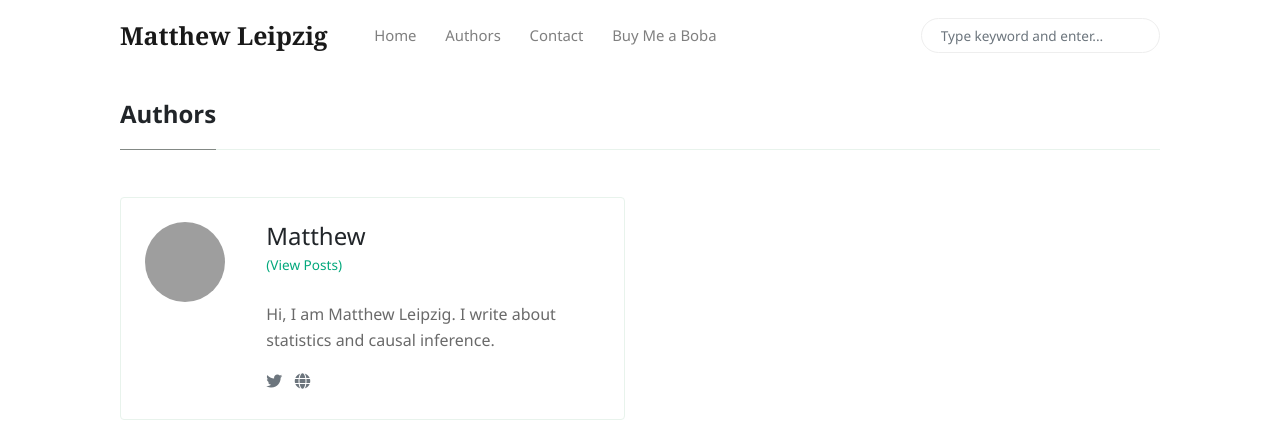
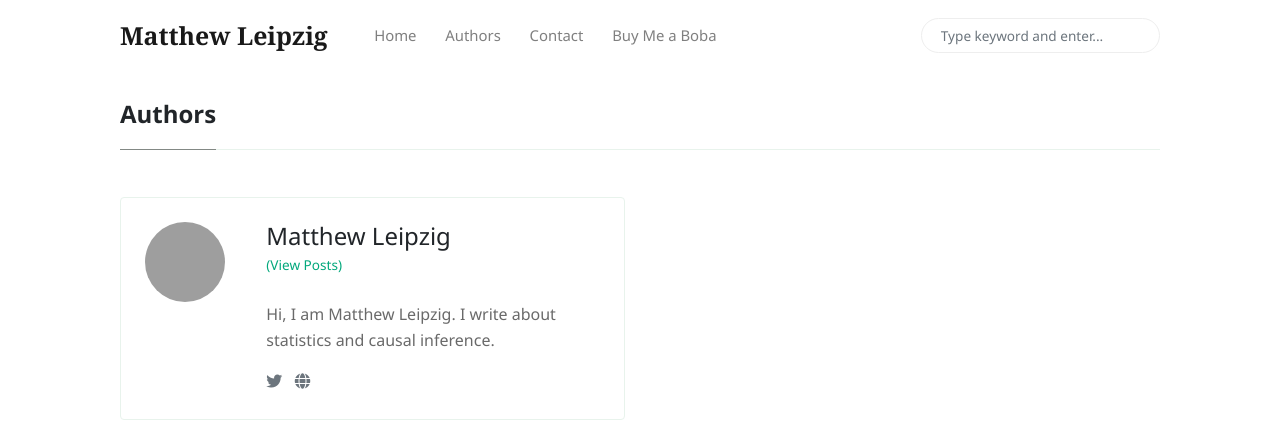
Before and after one commit to mleipzig/mleipzig.github.io, a Jekyll site: the page built from _pages/authors-list.html, in a window 1280 px wide. Shown: the top 421 px of the page. Built offline with Jekyll 4.4.1, drawn with Linux system fonts in a browser that asks for light colours; nearby versions of some CDN libraries; grey boxes are pictures that could not be loaded.

Commit message:
trying to fix image

```diff
--- a/_config.yml
+++ b/_config.yml
@@ -20,7 +20,7 @@
 
 authors:
     matthew:
-      name:           Matthew
+      name:           Matthew Leipzig
       avatar:         /assets/images/sam.jpg
       bio:            "Hi, I am Matthew Leipzig. I write about statistics and causal inference."
       email:          mleipzig@stanford.edu
@@ -34,8 +34,8 @@
       path: "_posts"
     values:
       layout: post
-      author: sal
-      avatar: "/assets/images/avatar1.jpg"
+      author: Matthew
+      avatar:  /assets/images/sam.jpg
 
   # all pages
   - scope:
```
Also changed, not shown: 1 other file.
